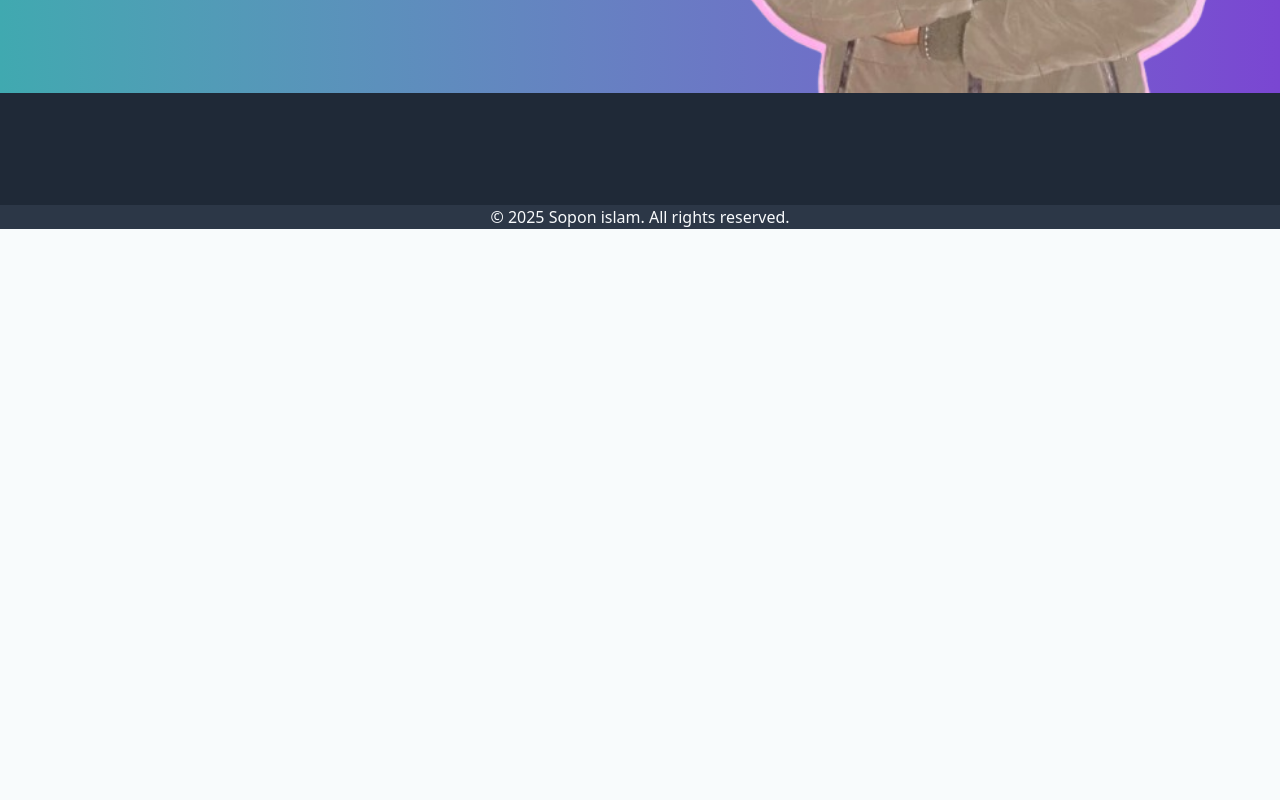
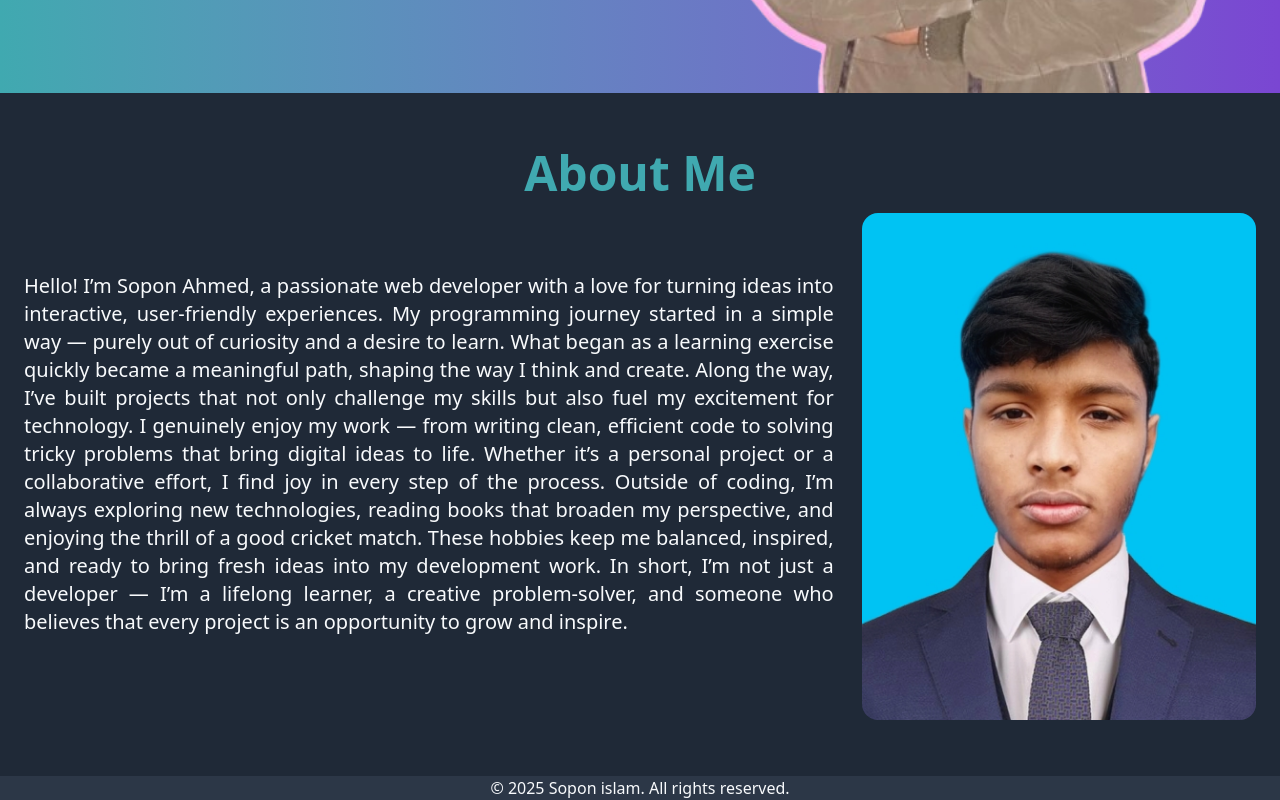
Before and after one commit to soponalways/portfolio, a React (Vite) app: page / in a window 1280 px wide. Shown: the part 644-1444 px from the top of the page. Before the commit the page ends 873 px from the top, so only its background shows below. Built offline with nearby package versions, Linux system fonts and the light colour scheme.

Commit message:
About section doen

```diff
--- /dev/null
+++ b/src/pages/Home/About/About.jsx
@@ -0,0 +1,23 @@
+export default function About() {
+    return (
+        <section id="about">
+            <div className="container mx-auto px-6 text-center">
+                <h2 className="text-3xl md:text-4xl lg:text-5xl font-semibold md:font-bold mb-4 text-primary">About Me</h2>
+                <div className="flex gap-4 md:gap-6 lg:gap-7 flex-col md:flex-row items-center justify-center">
+                    <p className="text-sm md:text-lg lg:text-xl mb-6 md:w-5/6 text-justify ">
+                        Hello! I’m Sopon Ahmed, a passionate web developer with a love for turning ideas into interactive, user-friendly experiences. My programming journey started in a simple way — purely out of curiosity and a desire to learn. What began as a learning exercise quickly became a meaningful path, shaping the way I think and create. Along the way, I’ve built projects that not only challenge my skills but also fuel my excitement for technology. I genuinely enjoy my work — from writing clean, efficient code to solving tricky problems that bring digital ideas to life. Whether it’s a personal project or a collaborative effort, I find joy in every step of the process. Outside of coding, I’m always exploring new technologies, reading books that broaden my perspective, and enjoying the thrill of a good cricket match. These hobbies keep me balanced, inspired, and ready to bring fresh ideas into my development work. In short, I’m not just a developer — I’m a lifelong learner, a creative problem-solver, and someone who believes that every project is an opportunity to grow and inspire.
+                    </p>
+                    <div>
+                        <img
+                            src="/images/sopon.jpg"
+                            alt="Sopon Ahmed"
+                            width={500}
+                            height={500}
+                            className="rounded-xl md:rounded-2xl mx-auto"
+                        />
+                    </div>
+                </div>
+            </div>
+        </section>
+    );
+}
--- a/src/pages/Home/Banner/Banner.jsx
+++ b/src/pages/Home/Banner/Banner.jsx
@@ -26,7 +26,7 @@ export default function Banner() {
                             1000
                         ]}
                         wrapper="span"
-                        speed={20}
+                        speed={50}
                         style={{ display: 'inline-block' }}
                         className="text-5xl md:text-6xl lg:text-7xl font-bold mb-4"
                         repeat={Infinity}
--- a/src/pages/Home/Home.jsx
+++ b/src/pages/Home/Home.jsx
@@ -1,5 +1,6 @@
 import React from 'react';
 import Banner from './Banner/Banner';
+import About from './About/About';
 
 const Home = () => {
     return (
@@ -10,7 +11,7 @@ const Home = () => {
             </section>
             {/* <About Section /> */}
             <section className='py-10 md:py-12 lg:py-14 bg-base-200'>
-                {/* <About /> */}
+                <About />
             </section>
             {/* <Skills Section /> */}
             <section>
```
